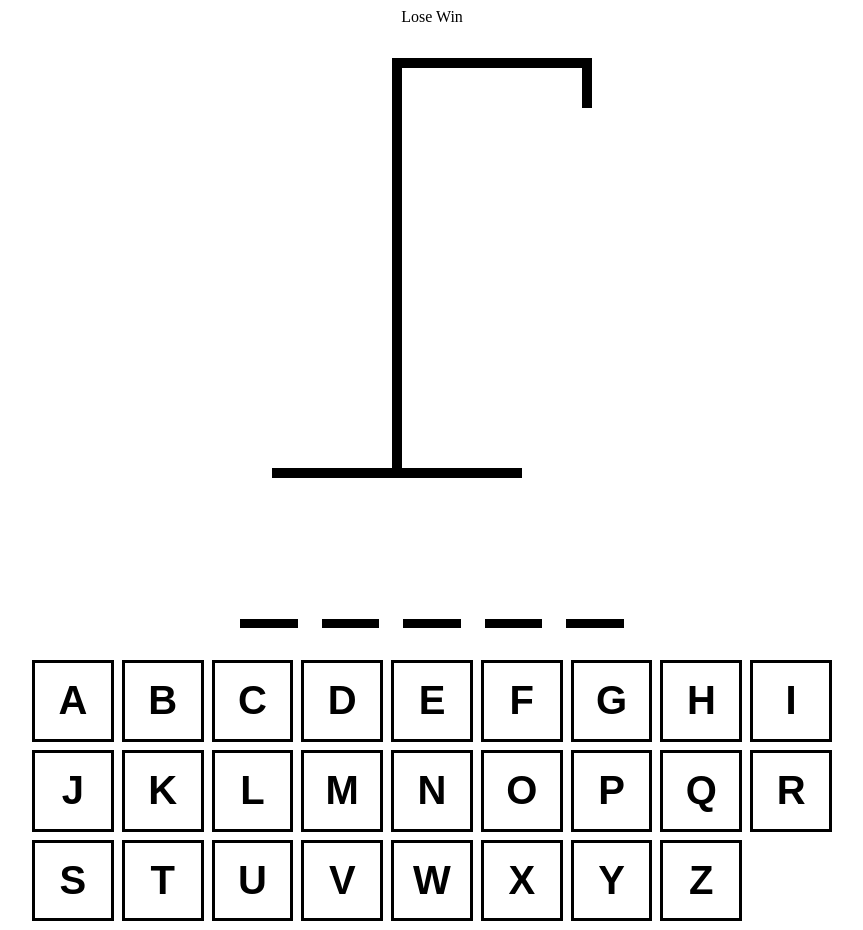
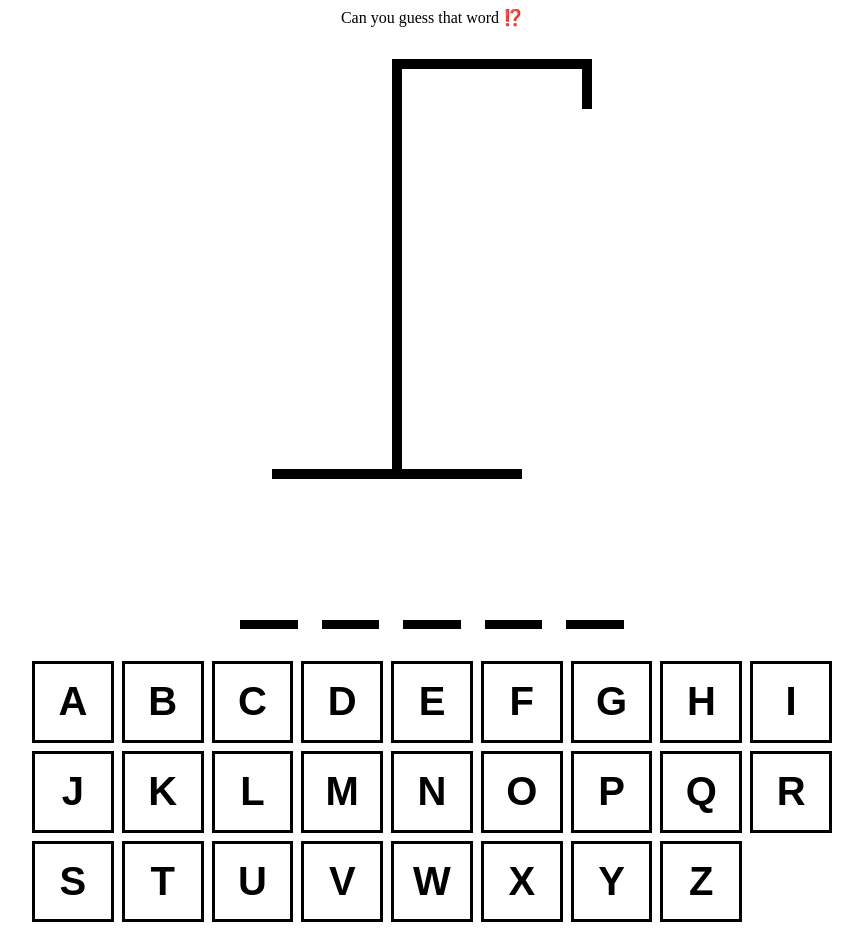
Before and after one commit to AlphaKappa44/Hanged-Man-React-Typescript, a React (Vite) app: page / in a window 1280 px wide. Shown: the whole page, without its empty margins (208-1071 px from the left). Built offline with nearby package versions, Linux system fonts and the light colour scheme.

Commit message:
Word is shown and missing letters in RED when the game is lost

```diff
--- a/src/App.tsx
+++ b/src/App.tsx
@@ -12,17 +12,21 @@ function App() {
 	})
 
 	const [guessedLetters, setGuessedLetters] = useState<string[]>([])
+
 	const incorrectLetters = guessedLetters.filter(
-		letter => !wordToGuess.includes(
-			letter
-			))
+		letter => !wordToGuess.includes(letter))
+
+	const isLoser = incorrectLetters.length >= 6
+	const isWinner = wordToGuess
+		.split("")
+		.every(letter => guessedLetters.includes(letter))
 
 	const addGuessedLetters = useCallback(
 		(letter: string) => {
-				if (guessedLetters.includes(letter)) return
+		if (guessedLetters.includes(letter) || isLoser || isWinner) return
 
 		setGuessedLetters(currentLetters => [...currentLetters, letter])
-			}, [guessedLetters]
+	}, [guessedLetters, isWinner, isLoser]
 	)
 
 	useEffect(() => {
@@ -51,16 +55,21 @@ function App() {
 		}}>
 
 			<div style={{ fontSize: "2rem}", textAlign: "center"}}>
-				Lose
-				Win
+				{isWinner && "YOU HAVE WON! CONGRATULATIONS! Refresh and play again"}
+				{isLoser && "YOU LOSE! Refresh and Try again!"}
+				{!(isLoser || isWinner) && "Can you guess that word ⁉️"}
 			</div>
 
 			<HangmanDrawing numberOfGuesses = {incorrectLetters.length}/>
 
-			<HangmanWord guessedLetters={guessedLetters} wordToGuess={wordToGuess} />
+			<HangmanWord
+				reveal={isLoser}
+				guessedLetters={guessedLetters}
+				wordToGuess={wordToGuess} />
 
 			<div style={{ alignSelf: "stretch"}}>
 				<Keyboard
+				disabled = {isWinner || isLoser}
 				activeLetters= {guessedLetters.filter(letter =>
 					wordToGuess.includes(letter)
 					)}
--- a/src/HangmanWord.tsx
+++ b/src/HangmanWord.tsx
@@ -1,9 +1,10 @@
 type HangmanWordProps = {
     guessedLetters: string[]
     wordToGuess: string
+    reveal?: boolean
 }
 
-export function HangmanWord ({guessedLetters, wordToGuess}: HangmanWordProps) {
+export function HangmanWord ({guessedLetters, wordToGuess, reveal=false}: HangmanWordProps) {
     console.log(wordToGuess);
     // const word = "testing"
     // const guessedLetters = ["t"]
@@ -24,9 +25,12 @@ export function HangmanWord ({guessedLetters, wordToGuess}: HangmanWordProps) {
                 key={index}
             >
                 <span style= {{
-                    visibility: guessedLetters.includes(letter)
+                    visibility: guessedLetters.includes(letter) || reveal
                     ? "visible"
-                    : "hidden"}}
+                    : "hidden",
+                    color:
+                    !guessedLetters.includes(letter) && reveal ? "red" : "black"
+                }}
                 >
                     {letter}
                 </span>
--- a/src/Keyboard.tsx
+++ b/src/Keyboard.tsx
@@ -30,13 +30,18 @@ const KEYS = [
 ]
 
 type KeyboardProps = {
+    disabled?: boolean,
     activeLetters: string[]
     inactiveLetters: string[]
     addGuessedLetters: (letter: string) => void
 }
 
 export function Keyboard ({
-    activeLetters, inactiveLetters, addGuessedLetters}: KeyboardProps) {
+    disabled = false,
+    activeLetters,
+    inactiveLetters,
+    addGuessedLetters
+}: KeyboardProps) {
 
     return <div style={{
         display:"grid",
@@ -54,6 +59,7 @@ export function Keyboard ({
                 ${ isActive ? styles.active : ""}
                 ${ isInactive ? styles.inactive : ""}
                 `}
+                disabled={isActive ||isInactive || disabled}
                     key={key}
                 >
                     {key}
```
Lines whose indentation alone changed are shown as unchanged.
